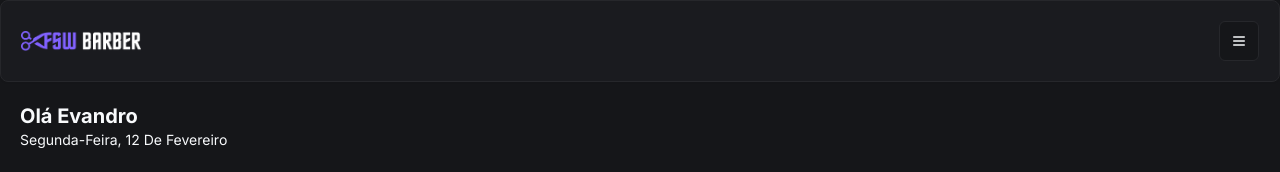
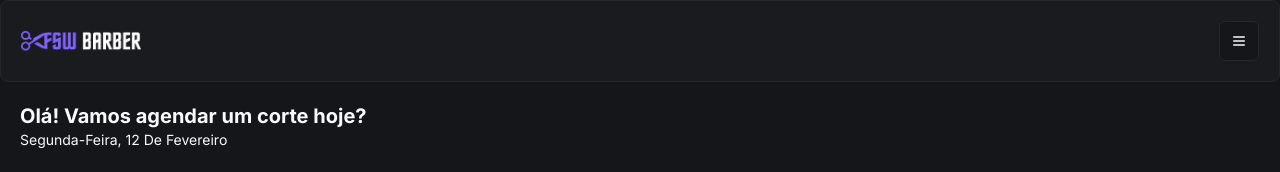
Before and after one commit to vandodev/fullstack-week-barber, a Next.js app in the folder web/: page / in a window 1280 px wide. Shown: the top 172 px of the page. Built offline with nearby package versions, Linux system fonts and the light colour scheme; no server answers; the database is empty.

Commit message:
:barber: :scissors: :barber: Nome de usúario e boas vindas

```diff
--- a/web/app/(home)/page.tsx
+++ b/web/app/(home)/page.tsx
@@ -38,7 +38,9 @@
         <Header />
 
         <div className="px-5 pt-5">
-            <h2 className="text-xl font-bold">Olá Evandro</h2>
+        <h2 className="text-xl font-bold">
+          {session?.user ? `Olá, ${session.user.name?.split(" ")[0]}!` : "Olá! Vamos agendar um corte hoje?"}
+        </h2>
         <p className="capitalize text-sm">
           {format(new Date(), "EEEE',' dd 'de' MMMM", {
             locale: ptBR,
```
Lines whose indentation alone changed are shown as unchanged.
